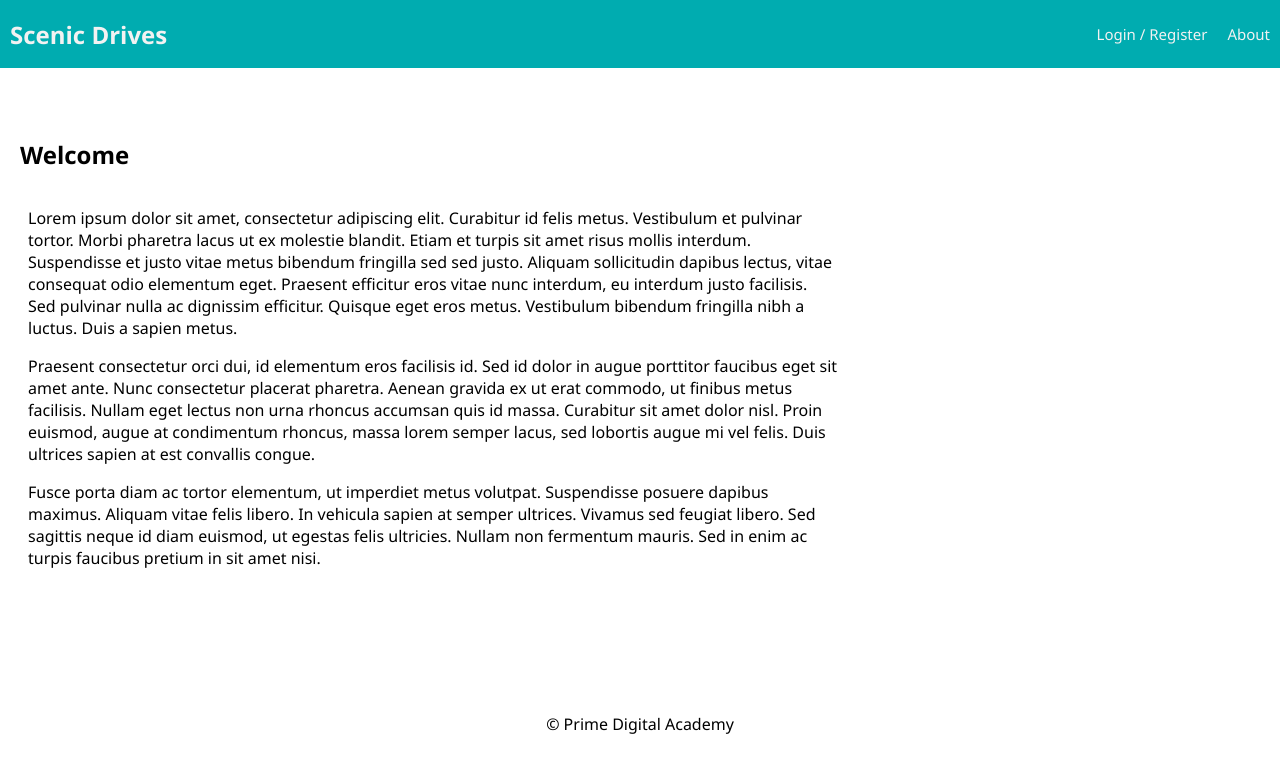
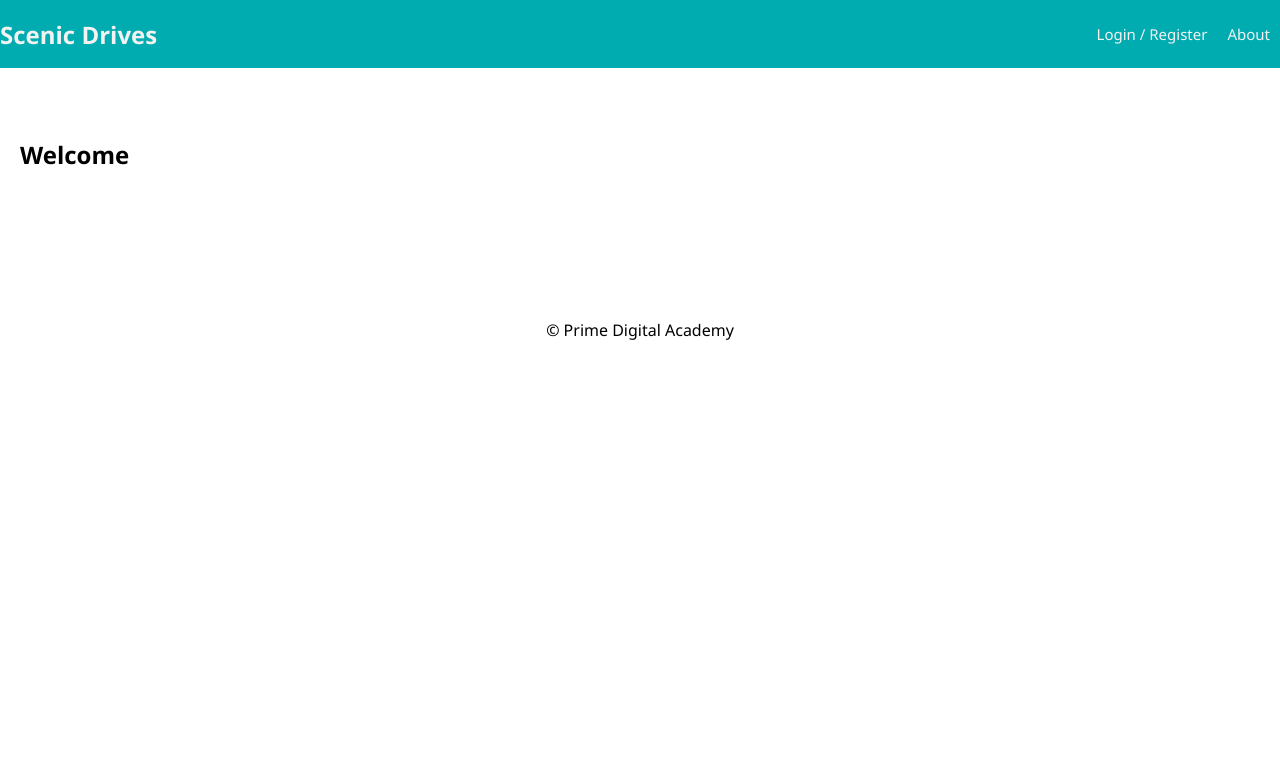
Before and after one commit to Jamabdi/Scenic-Drives, a React (Create React App) app: page /info#/home in a window 1280 px wide. Shown: the top 772 px of the page. Built offline with nearby package versions, Linux system fonts and the light colour scheme; no server answers.

Commit message:
modified alignment of text

```diff
--- a/src/components/LandingPage/LandingPage.jsx
+++ b/src/components/LandingPage/LandingPage.jsx
@@ -19,37 +19,7 @@
 
       <div className="grid">
         <div className="grid-col grid-col_8">
-          <p>
-            Lorem ipsum dolor sit amet, consectetur adipiscing elit. Curabitur
-            id felis metus. Vestibulum et pulvinar tortor. Morbi pharetra lacus
-            ut ex molestie blandit. Etiam et turpis sit amet risus mollis
-            interdum. Suspendisse et justo vitae metus bibendum fringilla sed
-            sed justo. Aliquam sollicitudin dapibus lectus, vitae consequat odio
-            elementum eget. Praesent efficitur eros vitae nunc interdum, eu
-            interdum justo facilisis. Sed pulvinar nulla ac dignissim efficitur.
-            Quisque eget eros metus. Vestibulum bibendum fringilla nibh a
-            luctus. Duis a sapien metus.
-          </p>
 
-          <p>
-            Praesent consectetur orci dui, id elementum eros facilisis id. Sed
-            id dolor in augue porttitor faucibus eget sit amet ante. Nunc
-            consectetur placerat pharetra. Aenean gravida ex ut erat commodo, ut
-            finibus metus facilisis. Nullam eget lectus non urna rhoncus
-            accumsan quis id massa. Curabitur sit amet dolor nisl. Proin
-            euismod, augue at condimentum rhoncus, massa lorem semper lacus, sed
-            lobortis augue mi vel felis. Duis ultrices sapien at est convallis
-            congue.
-          </p>
-
-          <p>
-            Fusce porta diam ac tortor elementum, ut imperdiet metus volutpat.
-            Suspendisse posuere dapibus maximus. Aliquam vitae felis libero. In
-            vehicula sapien at semper ultrices. Vivamus sed feugiat libero. Sed
-            sagittis neque id diam euismod, ut egestas felis ultricies. Nullam
-            non fermentum mauris. Sed in enim ac turpis faucibus pretium in sit
-            amet nisi.
-          </p>
         </div>
         <div className="grid-col grid-col_4">
           {/* <RegisterForm /> */}
--- a/src/components/Nav/Nav.css
+++ b/src/components/Nav/Nav.css
@@ -17,7 +17,8 @@
   font-size: 24px;
   font-weight: 700;
   color: #f2f2f2;
-  padding-left: 10px;
+  /* padding-left: 10px; */
+  text-align: center;
   margin: 0;
 }
 
--- a/src/components/Nav/Nav.jsx
+++ b/src/components/Nav/Nav.jsx
@@ -6,6 +6,12 @@
 
 function Nav() {
   const user = useSelector((store) => store.user);
+
+
+  const textPlacement = {
+    textAlign: 'center',
+  };
+
 
   return (
     <div className="nav">
```
